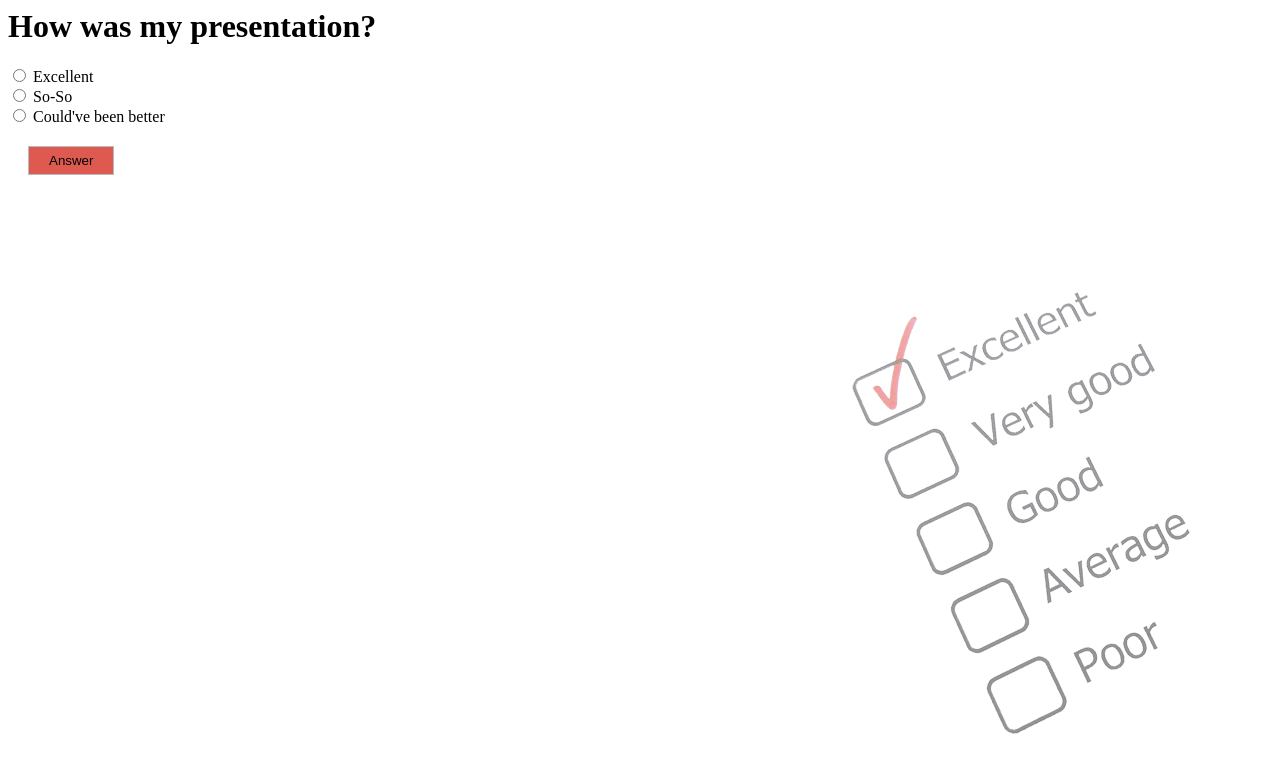
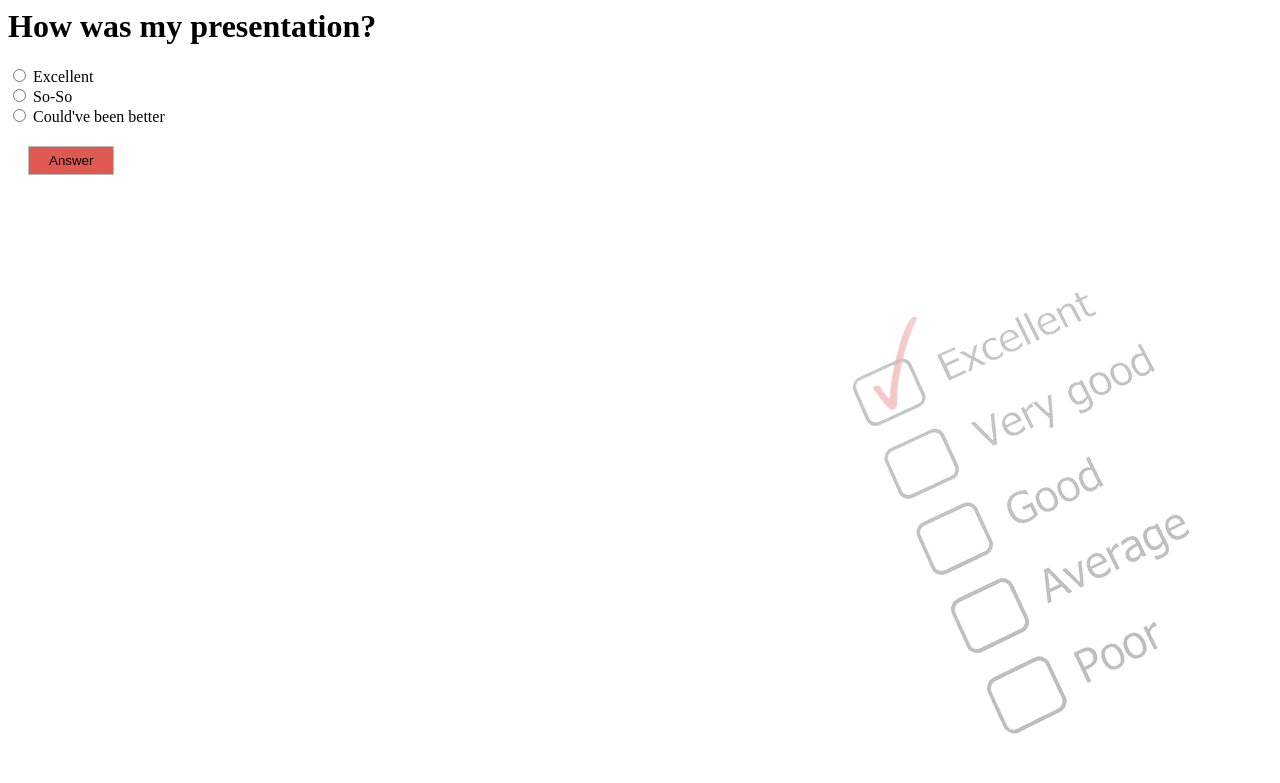
Before and after one commit to antwisted/django, a Django app: page /feedback/1/ in a window 1280 px wide. Shown: the top 783 px of the page. Run offline with Django 3.2, Linux system fonts and the light colour scheme; data comes from the database, SQL or seed files in the repository.

Commit message:
minor styhling change

```diff
--- a/feedback/static/feedback/style.css
+++ b/feedback/static/feedback/style.css
@@ -11,7 +11,7 @@ li a{
 body::after {
   content: "";
   background: url(images/background.gif) no-repeat right bottom;
-  opacity: 0.5;
+  opacity: 0.3;
   top: 0;
   left: 0;
   bottom: 0;
```
